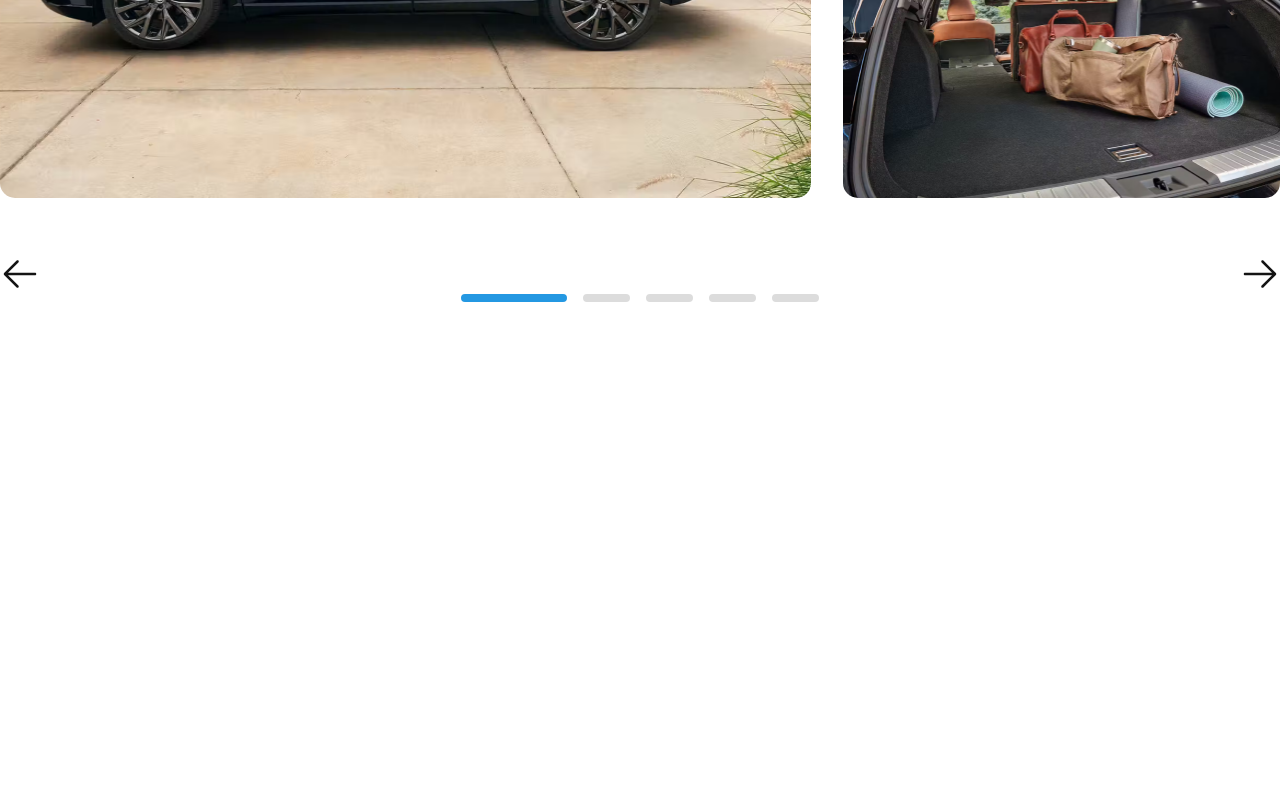
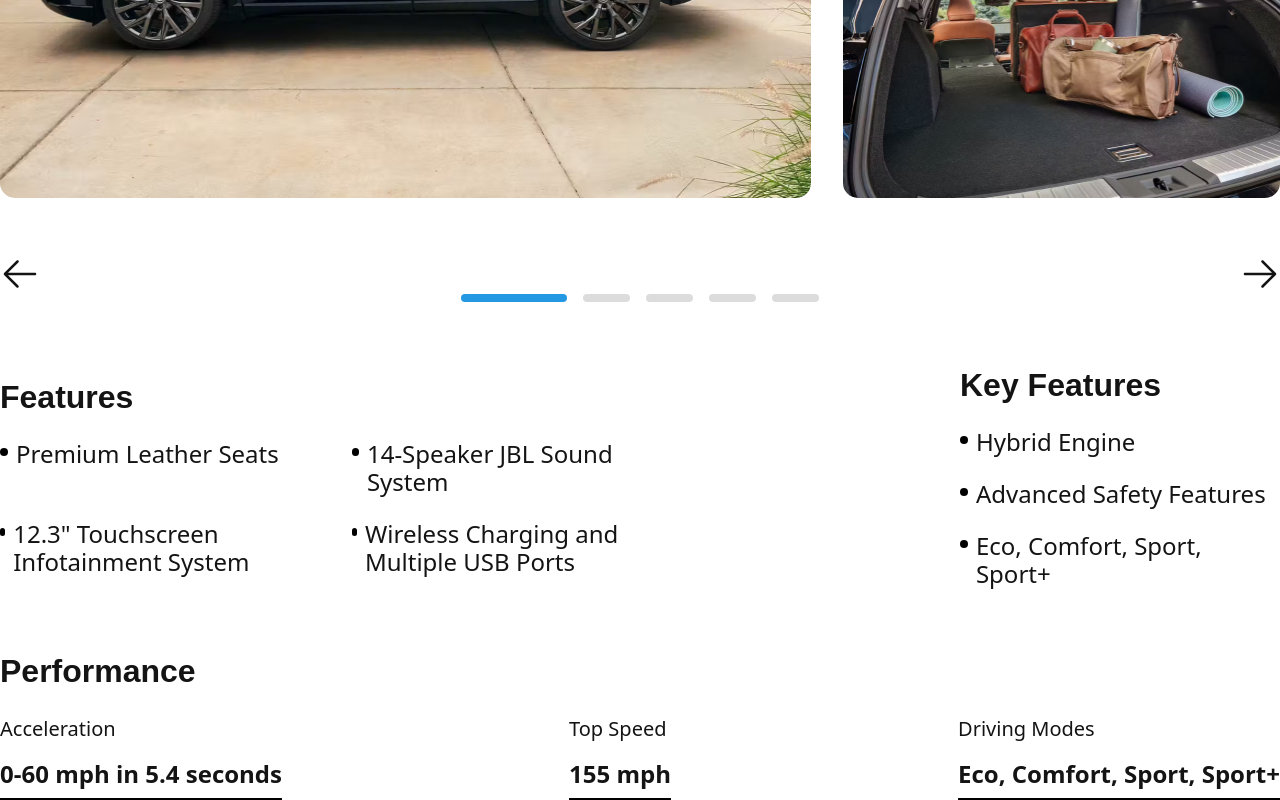
Before and after one commit to HmSani6699/Motors-web, a React (Vite) app: page /stock/details in a window 1280 px wide. Shown: the part 1970-2770 px from the top of the page. Before the commit the page ends 2296 px from the top, so only its background shows below. Built offline with nearby package versions, Linux system fonts and the light colour scheme; a web font is replaced by a local one.

Commit message:
addded new 2 file

```diff
--- /dev/null
+++ b/src/component/CardDetails/Features/index.jsx
@@ -0,0 +1,56 @@
+import React from 'react';
+
+const Features = () => {
+    return (
+        <div className='flex items-center justify-between lg:mt-[64px]'>
+            {/* ======> Left slit <==== */}
+              <div className='lg:w-[656px]'>
+              <h2 className="lg:text-[32px] font-[700] lg:leading-[38px] text-[#141414] font-avenir lg:mb-[24px]">
+              Features
+            </h2>
+          <div className='grid grid-cols-1 lg:grid-cols-2 gap-x-[48px] gap-y-[24px]'>
+          <div className='flex gap-2 '>
+                <div className='h-[8px]  w-[8px] rounded-3xl mt-2 bg-black' ></div>
+                <h2 className='lg:text-[24px] font-[500] lg:leading-[28px] text-[#141414]'>Premium Leather Seats</h2>
+            </div>
+            <div className='flex gap-2 '>
+                <div className='h-[8px]  w-[8px] rounded-3xl mt-2 bg-black' ></div>
+                <h2 className='lg:text-[24px] font-[500] lg:leading-[28px] text-[#141414]'>14-Speaker JBL Sound System</h2>
+            </div>
+            <div className='flex gap-2 '>
+                <div className='h-[8px]  w-[8px] rounded-3xl mt-2 bg-black' ></div>
+                <h2 className='lg:text-[24px] font-[500] lg:leading-[28px] text-[#141414]'>12.3" Touchscreen Infotainment System</h2>
+            </div>
+            <div className='flex gap-2 '>
+                <div className='h-[8px]  w-[8px] rounded-3xl mt-2 bg-black' ></div>
+                <h2 className='lg:text-[24px] font-[500] lg:leading-[28px] text-[#141414]'>Wireless Charging and Multiple USB Ports</h2>
+            </div>
+          </div>
+              </div>
+            {/* ======> Right slit <==== */}
+              <div className='lg:w-[320px]'>
+              <h2 className="lg:text-[32px] font-[700] lg:leading-[38px] text-[#141414] font-avenir lg:mb-[24px]">
+              Key Features
+            </h2>
+
+        <div className='flex flex-col gap-y-[24px]'>
+        <div className='flex gap-2 '>
+                <div className='h-[8px]  w-[8px] rounded-3xl mt-2 bg-black' ></div>
+                <h2 className='lg:text-[24px] font-[500] lg:leading-[28px] text-[#141414]'>Hybrid Engine</h2>
+            </div>
+            <div className='flex gap-2 '>
+                <div className='h-[8px]  w-[8px] rounded-3xl mt-2 bg-black' ></div>
+                <h2 className='lg:text-[24px] font-[500] lg:leading-[28px] text-[#141414]'>Advanced Safety Features</h2>
+            </div>
+            <div className='flex gap-2 '>
+                <div className='h-[8px]  w-[8px] rounded-3xl mt-2 bg-black' ></div>
+                <h2 className='lg:text-[24px] font-[500] lg:leading-[28px] text-[#141414]'>Eco, Comfort, Sport, Sport+</h2>
+            </div>
+        </div>
+              </div>
+
+        </div>
+    );
+};
+
+export default Features;
--- /dev/null
+++ b/src/component/CardDetails/Performance/index.jsx
@@ -0,0 +1,39 @@
+import React from 'react';
+
+const Performance = () => {
+    return (
+        <div className='lg:mt-[64px]'>
+            <h2 className="lg:text-[32px] font-[700] lg:leading-[38px] text-[#141414] font-avenir lg:mb-[24px]">
+            Performance
+            </h2>
+            <div className='flex items-center justify-between'>
+            <div className="border-b-2 border-[#000] pb-[10px]">
+          <h2 className="lg:text-[20px] text-[#141414] font-[500] lg:leading-[30px] ">
+          Acceleration
+          </h2>
+          <h3 className="lg:text-[24px] text-[#141414] font-[600] lg:leading-[28px] lg:mt-[16px]">
+          0-60 mph in 5.4 seconds
+          </h3>
+        </div>
+        <div className="border-b-2 border-[#000] pb-[10px]">
+          <h2 className="lg:text-[20px] text-[#141414] font-[500] lg:leading-[30px] ">
+          Top Speed
+          </h2>
+          <h3 className="lg:text-[24px] text-[#141414] font-[600] lg:leading-[28px] lg:mt-[16px]">
+          155 mph
+          </h3>
+        </div>
+        <div className="border-b-2 border-[#000] pb-[10px]">
+          <h2 className="lg:text-[20px] text-[#141414] font-[500] lg:leading-[30px] ">
+          Driving Modes
+          </h2>
+          <h3 className="lg:text-[24px] text-[#141414] font-[600] lg:leading-[28px] lg:mt-[16px]">
+          Eco, Comfort, Sport, Sport+
+          </h3>
+        </div>
+            </div>
+        </div>
+    );
+};
+
+export default Performance;
--- a/src/component/CardDetails/index.jsx
+++ b/src/component/CardDetails/index.jsx
@@ -4,6 +4,8 @@ import CardDetailsBanner from "./CardDetailsBanner";
 import Introduction from "./Introduction";
 import Specifications from "./Specifications";
 import CardDetailsGallery from "./CardDetailsGallery";
+import Features from "./Features";
+import Performance from "./Performance";
 
 const CardDetails = () => {
   return (
@@ -26,6 +28,8 @@ const CardDetails = () => {
         <Introduction />
         <Specifications />
         <CardDetailsGallery/>
+        <Features/>
+        <Performance/>
       </div>
     </div>
   );
```
